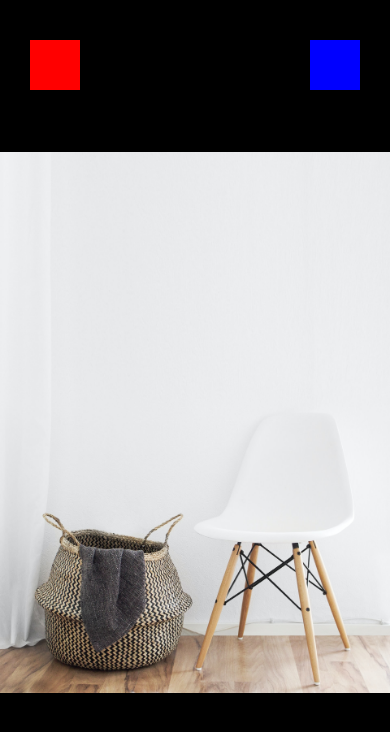
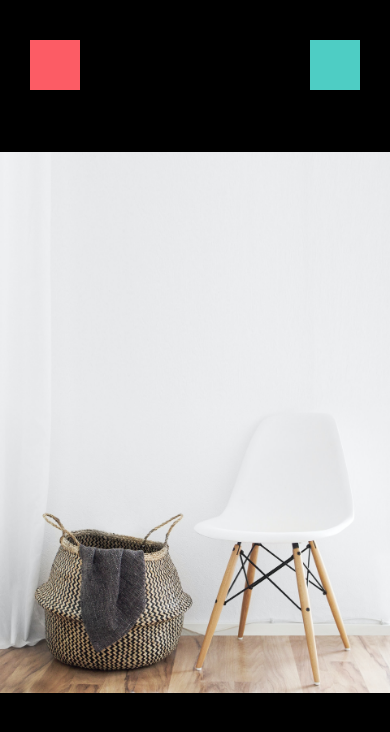
Before and after one commit to mikeqiu2011/react-native, a React Native app: screen / in a window 390 px wide. Shown: the top 732 px of the page. Built offline with nearby package versions, Linux system fonts and the light colour scheme.

Commit message:
refactor to extract color to single place

```diff
--- /dev/null
+++ b/app/config/colors.js
@@ -0,0 +1,5 @@
+export default {
+  primary: "#fc5c65",
+  secondary: "#4ecdc4",
+  black: "#000",
+};
--- a/app/screens/ViewImageScreen.js
+++ b/app/screens/ViewImageScreen.js
@@ -1,7 +1,7 @@
 import React from "react";
 import { Image, StyleSheet, View } from "react-native";
 
-// import colors from "../config/colors";
+import colors from "../config/colors";
 
 function ViewImageScreen(props) {
   return (
@@ -21,19 +21,19 @@ const styles = StyleSheet.create({
   closeIcon: {
     width: 50,
     height: 50,
-    backgroundColor: "red",
     position: "absolute",
+    backgroundColor: colors.primary,
     top: 40,
     left: 30,
   },
   container: {
-    backgroundColor: "#000",
+    backgroundColor: colors.black,
     flex: 1,
   },
   deleteIcon: {
     width: 50,
     height: 50,
-    backgroundColor: "blue",
+    backgroundColor: colors.secondary,
     position: "absolute",
     top: 40,
     right: 30,
```
